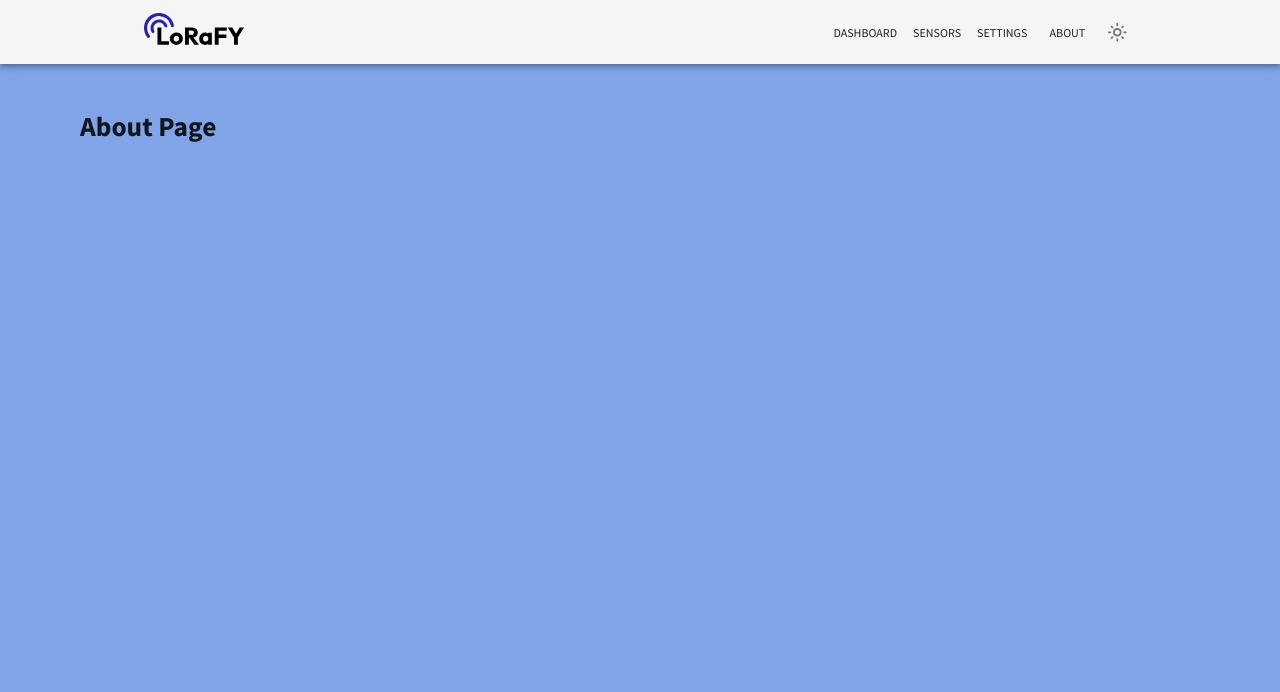
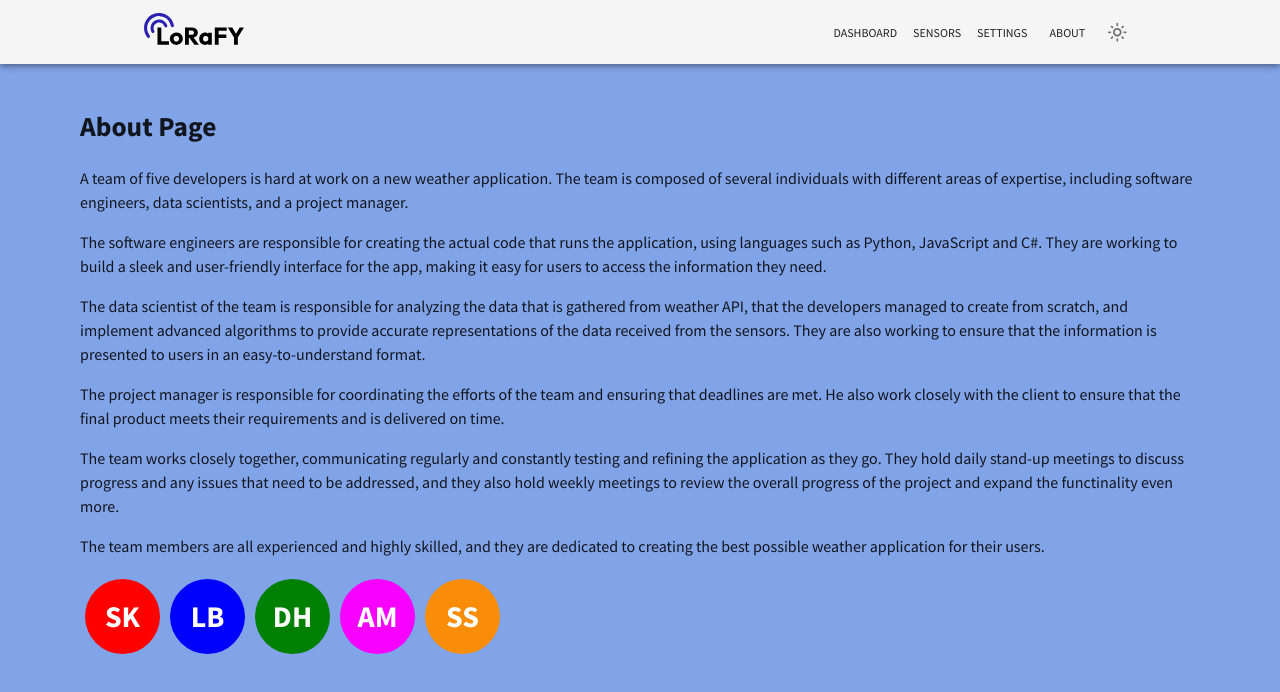
Before and after one commit to Project-Software-Engineering/lorafy-frontend, a React (Create React App) app: page /about in a window 1280 px wide. Shown: the top 692 px of the page. Built offline with nearby package versions, Linux system fonts and the light colour scheme.

Commit message:
Added some content to the about you page

```diff
--- /dev/null
+++ b/src/components/Avatar.js
@@ -0,0 +1,34 @@
+import React from 'react';
+
+const Avatar = ({ name, github, backgroundColor  }) => {
+  const initials = name.split(' ').map(n => n[0]).slice(0, 2).join('');
+
+  const handleClick = () => {
+    window.location.href = `https://github.com/${github}`
+  }
+
+  return (
+    <div
+    className="avatar"
+    style={{
+        width: '75px',
+        height: '75px',
+        backgroundColor: backgroundColor,
+        color: 'white',
+        display: 'flex',
+        alignItems: 'center',
+        justifyContent: 'center',
+        fontWeight: 'bold',
+        fontSize: '30px',
+        borderRadius: '50%',
+        cursor: 'pointer',
+        margin: '5px'
+    }}
+    onClick={handleClick}
+    >
+    {initials}
+    </div>
+  );
+}
+
+export default Avatar;
--- a/src/pages/AboutPage.js
+++ b/src/pages/AboutPage.js
@@ -1,7 +1,25 @@
+import React from 'react';
+import Avatar from "../components/Avatar";
 export default function AboutPage() {
   return (
     <>
       <h1>About Page</h1>
+      <p style={{fontSize: "16px"}}> A team of five developers is hard at work on a new weather application. The team is composed of several individuals with different areas of expertise, including software engineers, data scientists, and a project manager.</p>
+      <p style={{fontSize: "16px"}}>The software engineers are responsible for creating the actual code that runs the application, using languages such as Python, JavaScript and C#. They are working to build a sleek and user-friendly interface for the app, making it easy for users to access the information they need.</p>
+      <p style={{fontSize: "16px"}}>The data scientist of the team is responsible for analyzing the data that is gathered from weather API, that the developers managed to create from scratch, and implement advanced algorithms to provide accurate representations of the data received from the sensors. They are also working to ensure that the information is presented to users in an easy-to-understand format.</p>
+      <p style={{fontSize: "16px"}}>The project manager is responsible for coordinating the efforts of the team and ensuring that deadlines are met. He also work closely with the client to ensure that the final product meets their requirements and is delivered on time.</p>
+      <p style={{fontSize: "16px"}}>The team works closely together, communicating regularly and constantly testing and refining the application as they go. They hold daily stand-up meetings to discuss progress and any issues that need to be addressed, and they also hold weekly meetings to review the overall progress of the project and expand the functinality even more.</p>
+      <p style={{fontSize: "16px"}}>The team members are all experienced and highly skilled, and they are dedicated to creating the best possible weather application for their users.</p>
+
+      <div style={{ display: 'flex', flexDirection: 'row' }}>
+      <Avatar name="Stefan Kichukov" github = "stefank02" backgroundColor="Red"/>
+      <Avatar name="Len Bauer" github = "wretch45" backgroundColor="Blue"/>
+      <Avatar name="Dave Huinink" github = "hanzelman" backgroundColor="Green"/>
+      <Avatar name="Adelina Muchanga" github = "ababsmuc" backgroundColor="#F700ff" />
+      <Avatar name="Stijn Stroeve" github = "stijnstroeve" backgroundColor="#F98D07"/>
+      </div>
+
+
     </>
   );
 }
```
